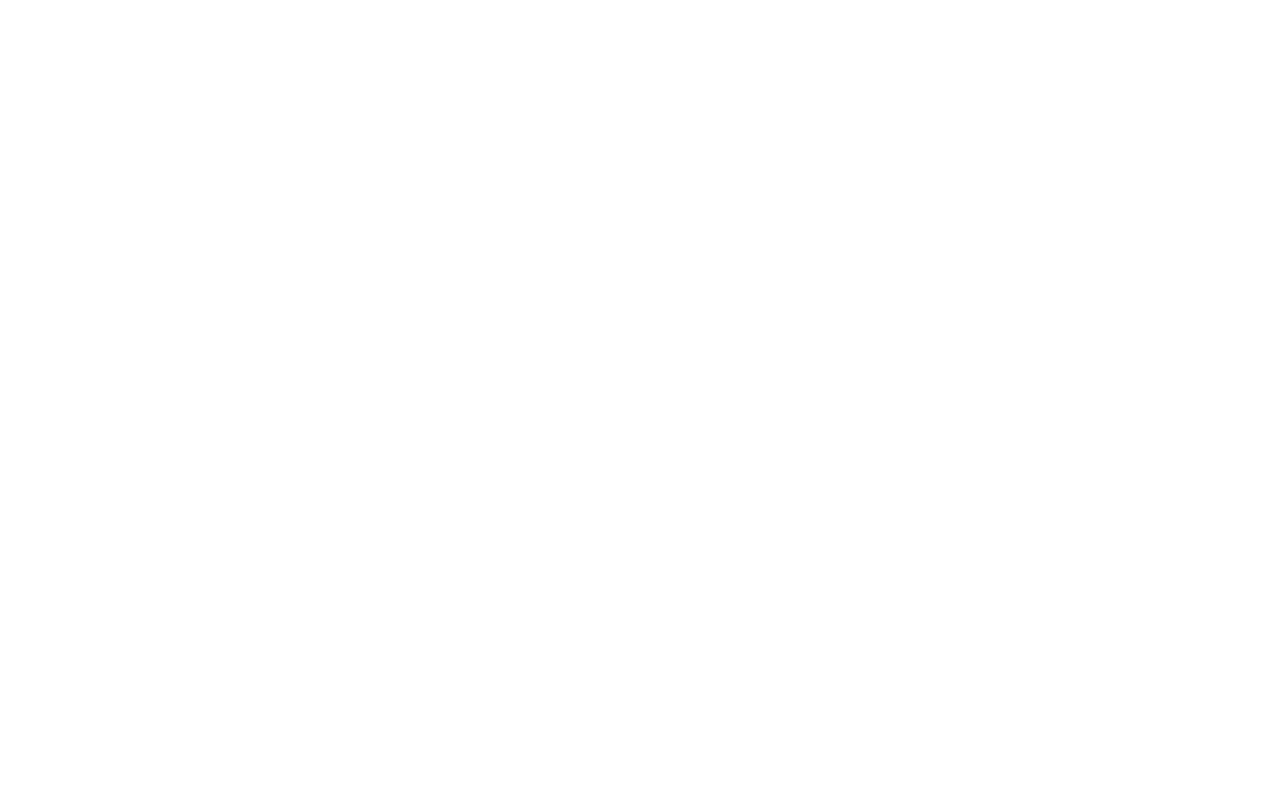
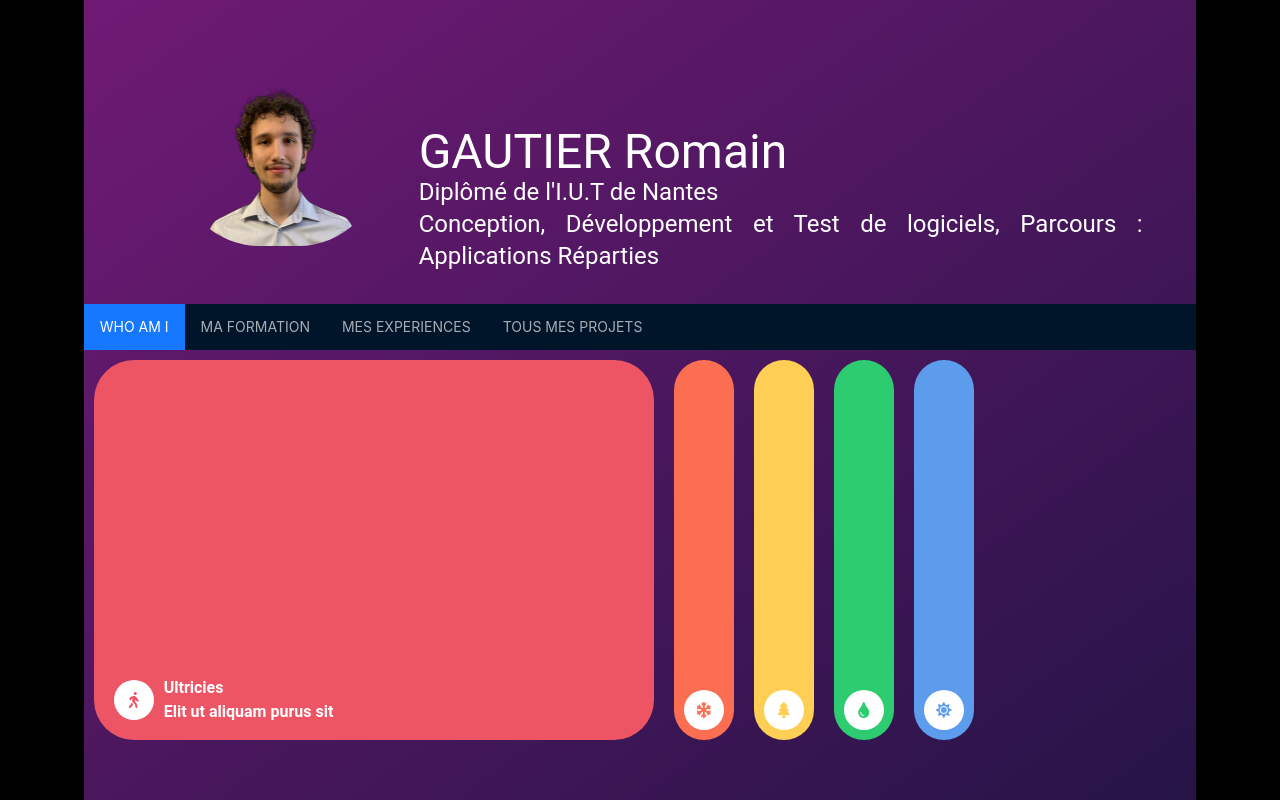
Before and after one commit to Romain-gdev/WebSite, a React (Vite) app: page /website/allprojects in a window 1280 px wide. Before the commit this address had no page. Built offline with nearby package versions, Linux system fonts and the light colour scheme.

Commit message:
parallax

```diff
--- a/index.html
+++ b/index.html
@@ -1,14 +1,21 @@
-<!doctype html>
+<!DOCTYPE html>
 <html lang="en" class="">
   <head>
-    <meta name="author" content="GAUTIER Romain"/>
+    <meta name="author" content="GAUTIER Romain" />
     <meta charset="UTF-8" />
     <meta name="viewport" content="width=device-width, initial-scale=1.0" />
+    <script src="https://code.jquery.com/jquery-3.7.1.min.js"></script>
+    <script>
+      $(".option").click(function () {
+        $(".option").removeClass("active");
+        $(this).addClass("active");
+      });
+    </script>
     <title>GAUTIER Romain</title>
     <style>
-        .no-scrollbar::-webkit-scrollbar {
-            display: none;
-        }
+      .no-scrollbar::-webkit-scrollbar {
+        display: none;
+      }
     </style>
   </head>
   <body>
--- a/package.json
+++ b/package.json
@@ -13,6 +13,7 @@
     "@ant-design/icons": "^5.2.6",
     "antd": "^5.9.0",
     "autoprefixer": "^10.4.15",
+    "paroller.js": "^1.4.7",
     "postcss": "^8.4.29",
     "react": "^18.2.0",
     "react-dom": "^18.2.0",
--- a/src/App.jsx
+++ b/src/App.jsx
@@ -12,15 +12,15 @@
   const outlet = useOutlet();
 
   return (
-    <div className='bg-[#ADD8E6] min-h-screen min-w-screen no-scrollbar'>
+    <div className='bg-gradient-to-br from-fuchsia-900 to-[#261447] min-h-screen min-w-screen no-scrollbar text-white' >
       <Identity />
       <div className='pt-8'>
         <MainMenu />
       </div>
 
-      <div className='bg-[#87CEEB] rounded-2xl'>
+      <div >
       {outlet || <WhoAmI />}
       </div>
     </div>
   );
-};
+}
--- a/src/AppRoutes.tsx
+++ b/src/AppRoutes.tsx
@@ -5,6 +5,7 @@
 import { Home } from './components/Home';
 import { WhoAmI } from "./components/whoami/WhoAmI";
 import { Formation } from './components/formation/Formation';
+import { AllProjects } from './components/projects/allprojects';
 
 
 export function AppRoutes(): JSX.Element {
@@ -13,6 +14,7 @@
             <Route path="/website/" element={<App />} >
                 <Route path="whoami" element={<WhoAmI />} />
                 <Route path="formation" element={<Formation />} />
+                <Route path="allprojects" element={<AllProjects />} />
                 <Route path="current-year" element={<Home />} />
             </Route>
         </Routes>
--- a/src/components/MainMenu.tsx
+++ b/src/components/MainMenu.tsx
@@ -26,7 +26,7 @@
             {
                 key: 5,
                 label: "TOUS MES PROJETS",
-                // onClick: () => navigate("allprojects"),
+                onClick: () => navigate("allprojects"),
             },
         ]}>
         </Menu>
--- /dev/null
+++ b/src/components/projects/allprojects.css
@@ -0,0 +1,138 @@
+
+@import url(https://pro.fontawesome.com/releases/v5.11.2/css/all.css);
+.icon {
+    display: flex;
+    flex-direction: row;
+    justify-content: center;
+    align-items: center;
+    min-width: 40px;
+    max-width: 40px;
+    height: 40px;
+    border-radius: 10%;
+    background-color: white;
+    color: var(--default-background);
+}
+
+.info {
+    display: flex;
+    flex-direction: column;
+    justify-content: center;
+    margin-left: 10px;
+    color: white;
+    font-weight: bold;
+}
+
+body {
+    display: flex;
+    flex-direction: row;
+    justify-content: center;
+    align-items: center;
+    overflow: hidden;
+    height: 100vh;
+    font-family: "Roboto", sans-serif;
+    transition: 0.25s;
+    background: black;
+}
+
+body .options {
+    display: flex;
+    flex-direction: row;
+    align-items: stretch;
+    overflow: hidden;
+    min-width: 600px;
+    max-width: 900px;
+    width: calc(100% - 100px);
+    height: 400px;
+}
+
+body .options .option {
+    position: relative;
+    overflow: hidden;
+    min-width: 60px;
+    margin: 10px;
+    background: var(--optionBackground, var(--defaultBackground, #e6e9ed));
+    background-size: auto 120%;
+    background-position: center;
+    cursor: pointer;
+    transition: 0.5s cubic-bezier(0.05, 0.61, 0.41, 0.95);
+}
+
+.option:nth-child(1) {
+    --defaultBackground: #ed5565;
+}
+.option:nth-child(2) {
+    --defaultBackground: #fc6e51;
+}
+.option:nth-child(3) {
+    --defaultBackground: #ffce54;
+}
+.option:nth-child(4) {
+    --defaultBackground: #2ecc71;
+}
+.option:nth-child(5) {
+    --defaultBackground: #5d9cec;
+}
+.option:nth-child(6) {
+    --defaultBackground: #ac92ec;
+}
+
+.option.active {
+    flex-grow: 10000;
+    transform: scale(1);
+    max-width: 600px;
+    margin: 0px;
+    border-radius: 40px;
+    background-size: auto 100%;
+}
+
+.option.active .label {
+    bottom: 20px;
+    left: 20px;
+}
+.option.active .label .info > div {
+    left: 0px;
+    opacity: 1;
+}
+.option:not(.active) {
+    flex-grow: 1;
+    border-radius: 30px;
+}
+
+.option:not(.active) .label {
+    bottom: 10px;
+    left: 10px;
+}
+.option:not(.active) .label .info > div {
+    left: 20px;
+    opacity: 0;
+}
+
+.label {
+    display: flex;
+    position: absolute;
+    right: 0px;
+    height: 40px;
+    transition: 0.5s cubic-bezier(0.05, 0.61, 0.41, 0.95);
+}
+
+.icon {
+    display: flex;
+    flex-direction: row;
+    justify-content: center;
+    align-items: center;
+    min-width: 40px;
+    max-width: 40px;
+    height: 40px;
+    border-radius: 100%;
+    background-color: white;
+    color: var(--defaultBackground);
+}
+
+.info {
+    display: flex;
+    flex-direction: column;
+    justify-content: center;
+    margin-left: 10px;
+    color: white;
+    font-weight: bold;
+}
--- /dev/null
+++ b/src/components/projects/allprojects.tsx
@@ -0,0 +1,76 @@
+import React from "react";
+import "./allprojects.css"
+
+export function AllProjects(): JSX.Element {
+
+
+    return (
+        <div className="options">
+        <div className="option active">
+            <div className="label">
+                <div className="icon">
+                    <i className="fas fa-walking"></i>
+                </div>
+                <div className="info">
+                    <div className="main">Ultricies</div>
+                    <div className="sub">Elit ut aliquam purus sit</div>
+                </div>
+            </div>
+        </div>
+        <div className="option" >
+            <div className="label">
+                <div className="icon">
+                    <i className="fas fa-snowflake"></i>
+                </div>
+                <div className="info">
+                    <div className="main">Luctus</div>
+                    <div className="sub">Arcu cursus vitae congue mauris</div>
+                </div>
+            </div>
+        </div>
+        <div className="option">
+            <div className="label">
+                <div className="icon">
+                    <i className="fas fa-tree"></i>
+                </div>
+                <div className="info">
+                    <div className="main">Purus</div>
+                    <div className="sub">Neque vitae tempus quam pellentesque</div>
+                </div>
+            </div>
+        </div>
+        <div className="option" >
+            <div className="label">
+                <div className="icon">
+                    <i className="fas fa-tint"></i>
+                </div>
+                <div className="info">
+                    <div className="main">Accumsan</div>
+                    <div className="sub">Aagittis id consectetur purus ut</div>
+                </div>
+            </div>
+        </div>
+        <div className="option">
+            <div className="label">
+                <div className="icon">
+                    <i className="fas fa-sun"></i>
+                </div>
+                <div className="info">
+                    <div className="main">Dignissim</div>
+                    <div className="sub">Augue ut lectus arcu bibendum</div>
+                </div>
+            </div>
+        </div>
+    </div>
+
+        // <div NameName="option">
+        //     <div NameName="option-active">
+        //         <div NameName="label">
+        //             <div className="icon"><i className="fas fa-walking"></i></div>
+        //         </div>
+        //         <div className="infos"></div>
+        //         <div className="main"></div>
+        //     </div>
+        // </div>
+    )
+}
--- a/tailwind.config.js
+++ b/tailwind.config.js
@@ -2,8 +2,16 @@
 module.exports = {
   content: ["./src/**/*.{html,js,jsx,ts,tsx}"],
   theme: {
-    extend: {},
+
   },
   plugins: [],
-  darkMode: 'class',
+  variants: {
+    extend: {
+      backgroundColor: ['active'],
+      // ...
+      borderColor: ['focus-visible', 'first'],
+      // ...
+      textColor: ['visited'],
+    }
+  },
 }
```
Also changed, not shown: src/style/App.css (line endings or trailing spaces), 1 other file (tests, documents, lock files or other folders).
